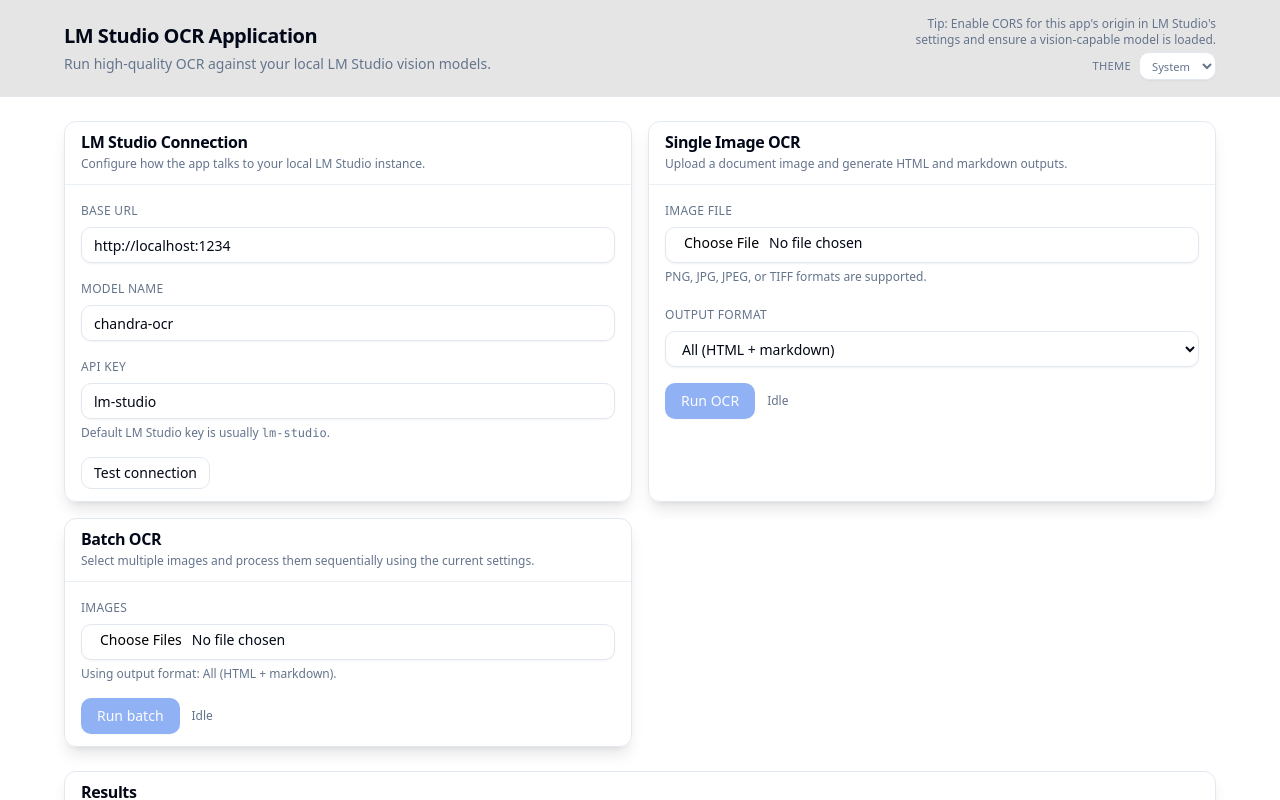
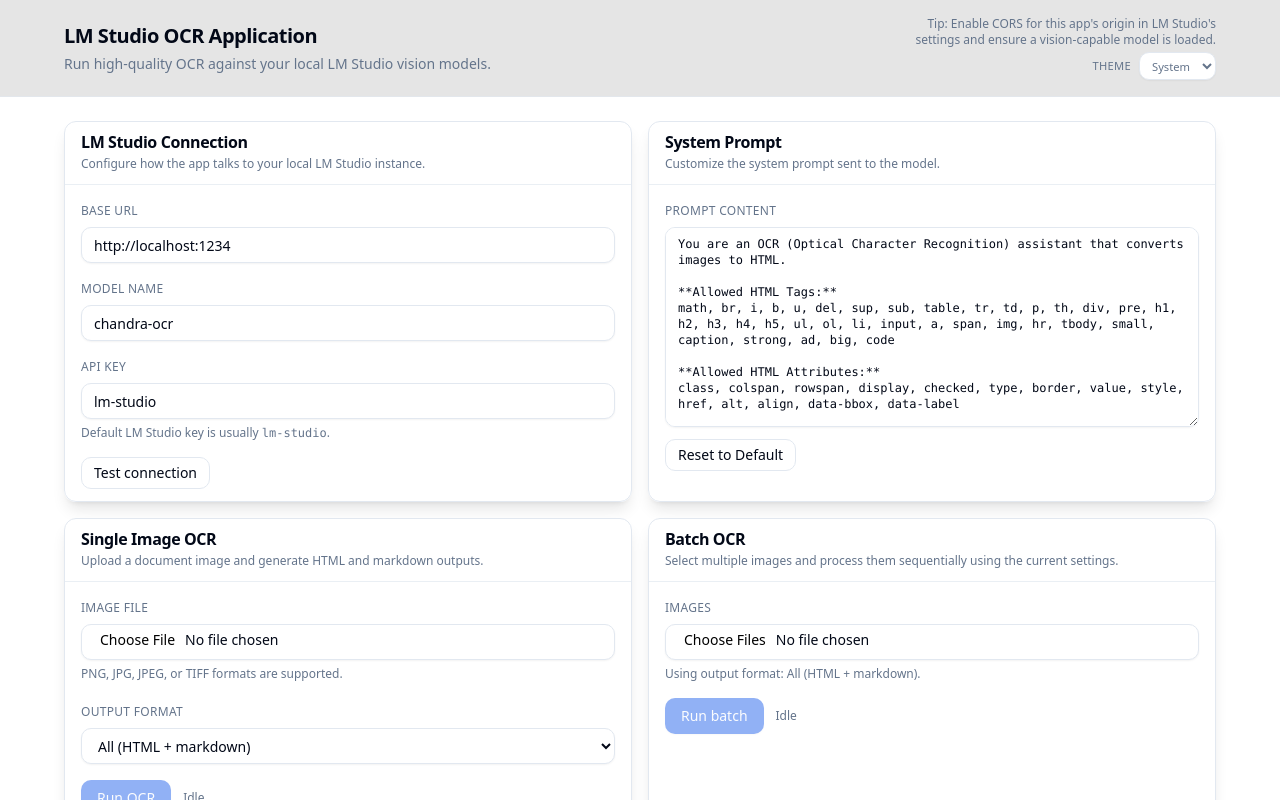
Before and after one commit to kltng/ocr_batch_processor, a React (Vite) app: page / in a window 1280 px wide. Shown: the top 800 px of the page. Built offline with nearby package versions, Linux system fonts and the light colour scheme.

Commit message:
feat: add support for custom system prompts in OCR UI

```diff
--- a/src/App.tsx
+++ b/src/App.tsx
@@ -1,5 +1,6 @@
 import React, { useCallback, useEffect, useState } from "react";
 import { requestOcrHtml } from "./lmStudioClient";
+import { getPrompt } from "./ocr/prompts";
 import { htmlToMarkdown } from "./ocr/htmlToMarkdown";
 import { renderBboxesFromHtml } from "./ocr/renderBboxes";
 import { fileToHash } from "./lib/hash";
@@ -65,6 +66,7 @@
   const [baseUrl, setBaseUrl] = useState("http://localhost:1234");
   const [model, setModel] = useState("chandra-ocr");
   const [apiKey, setApiKey] = useState("lm-studio");
+  const [systemPrompt, setSystemPrompt] = useState(getPrompt("ocr_layout"));
 
   const [selectedFile, setSelectedFile] = useState<File | null>(null);
   const [format, setFormat] = useState<OutputFormat>("all");
@@ -259,7 +261,8 @@
             apiKey
           },
           promptType: "ocr_layout",
-          imageDataUrl
+          imageDataUrl,
+          customSystemPrompt: systemPrompt
         });
 
         setHtmlOutput(html);
@@ -388,7 +391,8 @@
                 apiKey
               },
               promptType: "ocr_layout",
-              imageDataUrl
+              imageDataUrl,
+              customSystemPrompt: systemPrompt
             });
 
             setHtmlOutput(html);
@@ -672,6 +676,35 @@
                     <span className="text-xs text-destructive">{error}</span>
                   )}
                 </div>
+              </div>
+            </CardContent>
+          </Card>
+
+          <Card>
+            <CardHeader>
+              <CardTitle>System Prompt</CardTitle>
+              <CardDescription>
+                Customize the system prompt sent to the model.
+              </CardDescription>
+            </CardHeader>
+            <CardContent>
+              <div className="space-y-3">
+                <div className="space-y-1.5">
+                  <Label htmlFor="systemPrompt">Prompt content</Label>
+                  <Textarea
+                    id="systemPrompt"
+                    value={systemPrompt}
+                    onChange={(e) => setSystemPrompt(e.target.value)}
+                    className="min-h-[200px] font-mono text-xs"
+                  />
+                </div>
+                <Button
+                  variant="outline"
+                  size="sm"
+                  onClick={() => setSystemPrompt(getPrompt("ocr_layout"))}
+                >
+                  Reset to Default
+                </Button>
               </div>
             </CardContent>
           </Card>
--- a/src/lmStudioClient.ts
+++ b/src/lmStudioClient.ts
@@ -11,6 +11,7 @@
   config: LmStudioConfig;
   promptType: PromptType;
   imageDataUrl: string;
+  customSystemPrompt?: string;
 };
 
 type ChatCompletionMessage = {
@@ -32,7 +33,8 @@
 export async function requestOcrHtml({
   config,
   promptType,
-  imageDataUrl
+  imageDataUrl,
+  customSystemPrompt
 }: OcrRequest): Promise<string> {
   const { baseUrl, model, apiKey } = config;
 
@@ -42,7 +44,7 @@
   const messages: ChatCompletionMessage[] = [
     {
       role: "system",
-      content: getPrompt(promptType)
+      content: customSystemPrompt || getPrompt(promptType)
     },
     {
       role: "user",
```
Lines whose indentation alone changed are shown as unchanged.
